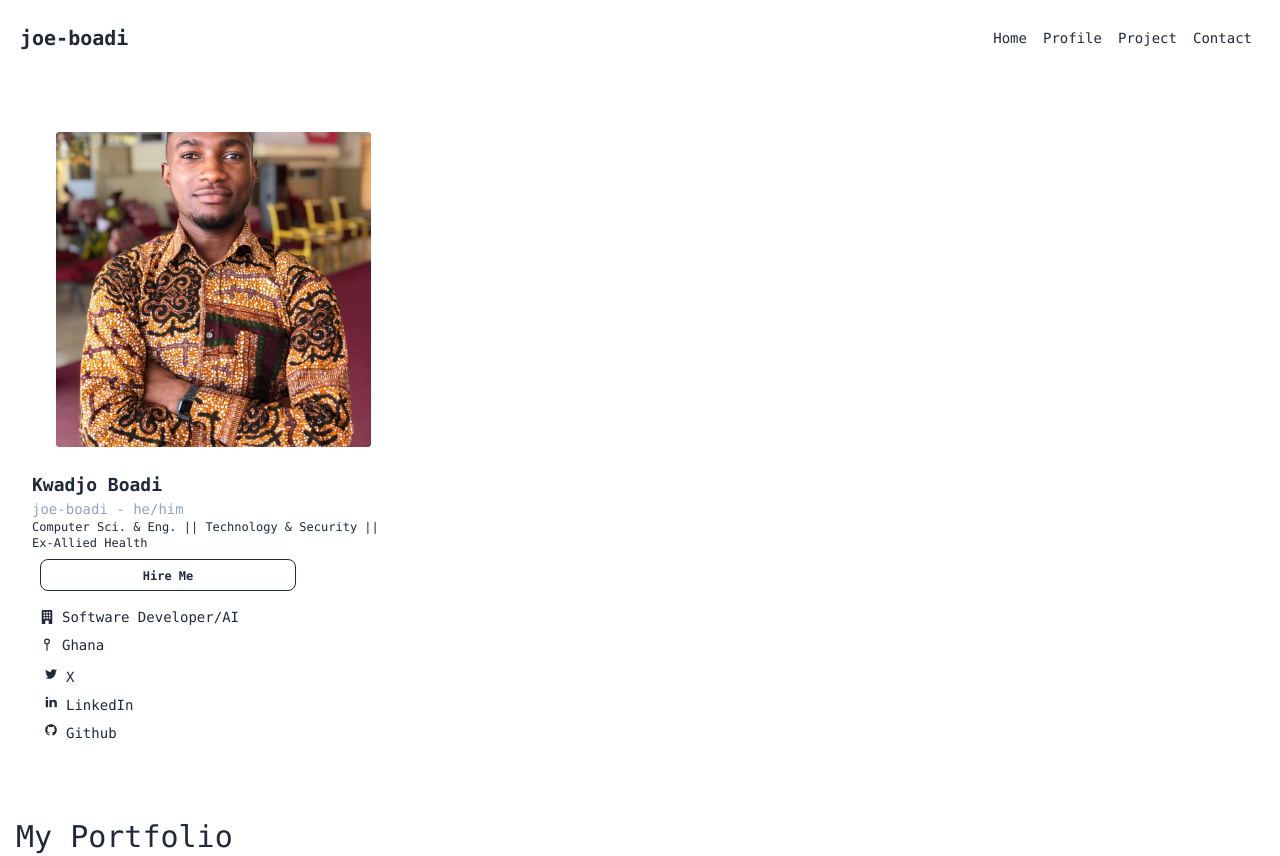
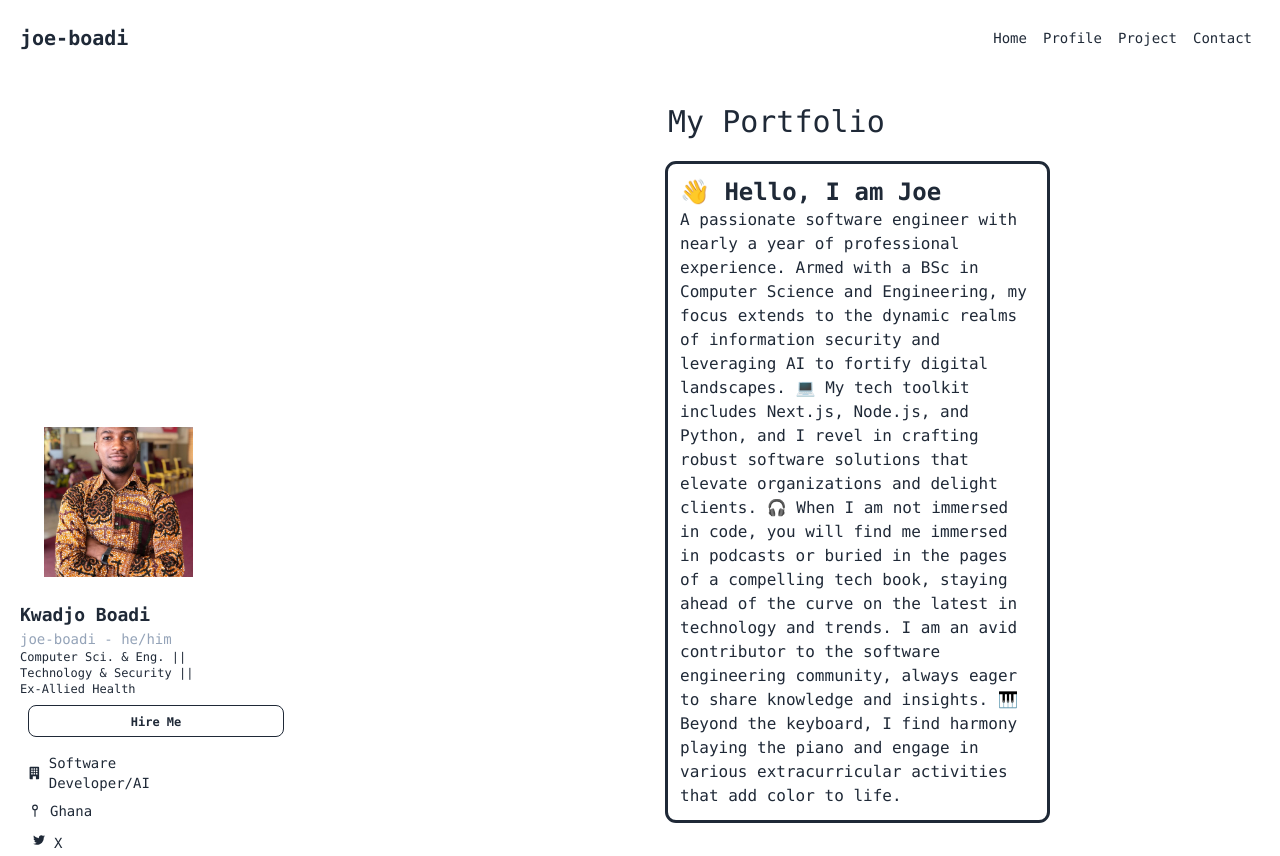
Before and after one commit to joe-boadi/my-portfolio, a Next.js app: page / in a window 1280 px wide. Shown: the top 856 px of the page. Built offline with nearby package versions, Linux system fonts and the light colour scheme.

Commit message:
Change the HTML tag names for accessibility

```diff
--- a/app/Components/Body.tsx
+++ b/app/Components/Body.tsx
@@ -5,9 +5,11 @@ export default function MainBody() {
 
     return(
         <>
-            <div>
+        {/* Display grid containers for project */}
+           <div className="w-2/3 right-0 m-1 p-2">
+                <section>
                     <h1 className="text-3xl p-2 m-2"> My Portfolio </h1>
-                <div className="flex right-0 outline w-2/3 rounded-lg m-4 p-3">
+                    <div className="flex outline rounded-lg m-4 p-3">
                         <p>
                             <span className="font-extrabold text-2xl">👋 Hello, I am Joe</span> <br />
                             A passionate software engineer with nearly a year of professional experience. Armed with a BSc in Computer Science
@@ -25,8 +27,9 @@ export default function MainBody() {
                             to life.
                         </p>
                     </div>
-            </div>
+                </section>
 
+                <section className="m-4 p-3">
                     <div className="text-3xl p-4 m-2"> <h2>Tools I use</h2> </div>
                     <div className="outline rounded-lg p-2 m-1">
                         <div className="">
@@ -35,6 +38,8 @@ export default function MainBody() {
                             </div>
                         </div>
                     </div>
+                </section>
+            </div>
         </>
     )
 }
--- a/app/Components/NavLinks.tsx
+++ b/app/Components/NavLinks.tsx
@@ -14,18 +14,18 @@ const navLinks: NavLink[] = [
 
 const NavLinks = () => {
   return (
-    <div className="sticky m-2 p-3 flex justify-between items-center">
+    <header className="sticky m-2 p-3 flex justify-between items-center">
         <div className="flex">
           <h1 className="left-0 font-extrabold text-xl">joe-boadi</h1>
         </div>
-        <div className="flex justify-center text-sm">
+        <nav className="flex justify-center text-sm">
           {navLinks.map((link, index) => (
             <Link key={index} href={link.href}>
               <div className="m-2">{link.label}</div>
             </Link>
           ))}
-        </div>
-    </div>
+        </nav>
+    </header>
   );
 };
 
--- a/app/Components/Sidebar.tsx
+++ b/app/Components/Sidebar.tsx
@@ -3,16 +3,15 @@ import IconLinks from "../utils/Iconslink"
 
 export default function Sidebar() {
     return(
-        <div className="left-0 flex flex-col w-1/3 bg-base-100 p-8 text-base-content items-centers justify-center">
-            <div className="max-w-md mb-4">
+        <aside className="left-0 m-3 p-2 flex flex-col w-1/3 bg-base-100 text-base-content items-centers justify-center">
+            <div className="mb-4">
                 <div>
-                    <div className="avatar rounded-badge">
-                        <div className="rounded-badge border-bg-accent m-4 p-2">
+                    <div className="avatar">
+                        <div className="rounded-lg m-4 p-2">
                             <Image
-                                // className="rounded-sm border-bg-accent m-4 p-2 w-24"
                                 src="/images/KBM-headshot.jpg"
                                 width={150}
-                                height={100}
+                                height={150}
                                 alt="Picture of the author"
                                 priority={false}
                             />
@@ -27,11 +26,10 @@ export default function Sidebar() {
                         <button className="btn btn-outline btn-wide btn-sm text-xs m-2 p-2 rounded-lg">Hire Me</button>
                     </div>
                 </div>
-                {/*Experience, Location, status & "Hire me" button*/}
                 <div className="m-0 p-1 text-sm">
                     <IconLinks />
                 </div>
             </div>
-        </div>
+        </aside>
     )
 }
--- a/app/page.tsx
+++ b/app/page.tsx
@@ -6,8 +6,10 @@ export default function Home() {
   return (
     <main className="h-screen font-mono">
       <NavLinks />
-      <Sidebar />
-      <Body />
+      <div className="grid grid-cols-2">
+        <Sidebar />
+        <Body />
+      </div>
     </main>
   );
 }
```
Lines whose indentation alone changed are shown as unchanged.
